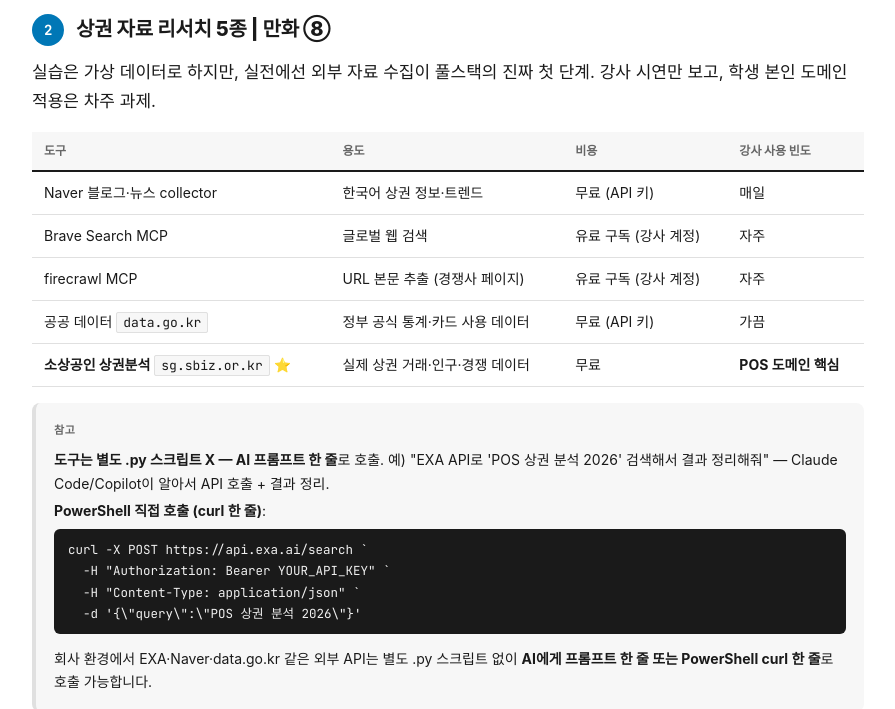
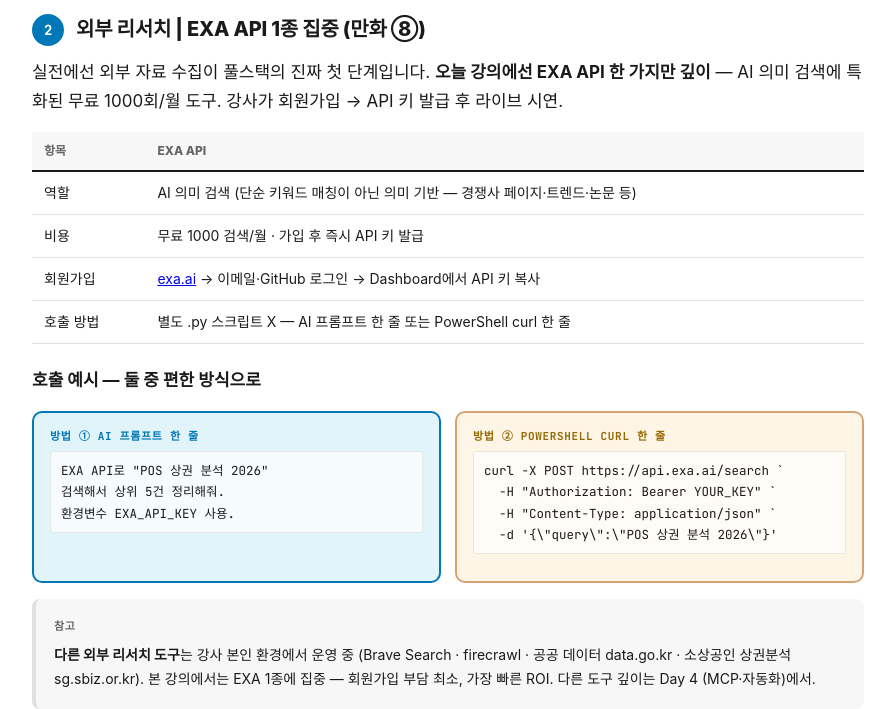
Before and after one commit to daniel8824-del/claude-pos-fullstack-day2, a Jekyll site: the page docs/index.html, which Jekyll copies as it is, in a window 1280 px wide and 1400 px high, scrolled down 8092 px, cut to the strip 243-952 px from the top of the window. Shown: the whole strip, without its empty margins (192-1087 px from the left). Built offline with Jekyll 4.4.1, drawn with Linux system fonts in a browser that asks for light colours; some web fonts are replaced; some of the changed text lies outside the part shown.

Commit message:
feat: Custom Agent + 서브에이전트 + 팀체제 § 신설 + EXA 1종 집중
강의안 누락 보완:
- Day 1 4차시 라이트닝 ③에서 'agents/*.agent.md Day 2 본편'으로 예고됐으나
  사이트에 누락 → 신규 § Custom Agent 추가
- POS 거래 검증 에이전트 예시 (Day 1 line 814~838 그대로 인용)
- 강사(.claude/agents/) vs 수강생(agents/ · .github/agents/) 저장 위치
- 팀체제 5 specialist 매핑 (coordinator/planner/implementer/reviewer/security)
- Copilot 공식 지원 — /fleet, Mission Control, Enable Subagent 옵션
- 공식 출처 4건 (docs.github.com / github.blog / Copilot CLI / awesome-copilot)

외부 리서치 정리:
- Naver/Brave/firecrawl/공공데이터/sg.sbiz 5종 → EXA 1종 집중
- 회원가입 + API 키 발급 안내 (exa.ai)
- 호출 2가지 (AI 프롬프트 한 줄 / PowerShell curl 한 줄)
- 다른 도구는 강사 사례 + Day 4 깊이로 이연

이유: 사용자 질문 반영
- 서브에이전트·팀체제 Copilot에서 가능 → 공식 지원 명시
- 강의안에서 누락 추가 → Custom Agent 본편
- Naver 안 쓰고 EXA만 → 외부 리서치 단순화

Co-Authored-By: Claude Opus 4.7 (1M context) <noreply@anthropic.com>

```diff
--- a/docs/index.html
+++ b/docs/index.html
@@ -757,29 +758,40 @@
     <figcaption><strong>만화 ④</strong> | CLAUDE.md = 가게 운영 매뉴얼 (AI에게 회사 룰 가르치기)</figcaption>
   </figure>
 
-  <h3><span class="step-num">2</span>상권 자료 리서치 5종 | 만화 ⑧</h3>
+  <h3><span class="step-num">2</span>외부 리서치 | EXA API 1종 집중 (만화 ⑧)</h3>
 
-  <p>실습은 가상 데이터로 하지만, 실전에선 외부 자료 수집이 풀스택의 진짜 첫 단계. 강사 시연만 보고, 학생 본인 도메인 적용은 차주 과제.</p>
+  <p>실전에선 외부 자료 수집이 풀스택의 진짜 첫 단계입니다. <strong>오늘 강의에선 EXA API 한 가지만 깊이</strong> — AI 의미 검색에 특화된 무료 1000회/월 도구. 강사가 회원가입 → API 키 발급 후 라이브 시연.</p>
 
   <table>
-    <thead><tr><th>도구</th><th>용도</th><th>비용</th><th>강사 사용 빈도</th></tr></thead>
+    <thead><tr><th>항목</th><th>EXA API</th></tr></thead>
     <tbody>
-      <tr><td>Naver 블로그·뉴스 collector</td><td>한국어 상권 정보·트렌드</td><td>무료 (API 키)</td><td>매일</td></tr>
-      <tr><td>Brave Search MCP</td><td>글로벌 웹 검색</td><td>유료 구독 (강사 계정)</td><td>자주</td></tr>
-      <tr><td>firecrawl MCP</td><td>URL 본문 추출 (경쟁사 페이지)</td><td>유료 구독 (강사 계정)</td><td>자주</td></tr>
-      <tr><td>공공 데이터 <code class="inline">data.go.kr</code></td><td>정부 공식 통계·카드 사용 데이터</td><td>무료 (API 키)</td><td>가끔</td></tr>
-      <tr><td><strong>소상공인 상권분석</strong> <code class="inline">sg.sbiz.or.kr</code> ⭐</td><td>실제 상권 거래·인구·경쟁 데이터</td><td>무료</td><td><strong>POS 도메인 핵심</strong></td></tr>
+      <tr><td>역할</td><td>AI 의미 검색 (단순 키워드 매칭이 아닌 의미 기반 — 경쟁사 페이지·트렌드·논문 등)</td></tr>
+      <tr><td>비용</td><td>무료 1000 검색/월 · 가입 후 즉시 API 키 발급</td></tr>
+      <tr><td>회원가입</td><td><a href="https://exa.ai/" target="_blank">exa.ai</a> → 이메일·GitHub 로그인 → Dashboard에서 API 키 복사</td></tr>
+      <tr><td>호출 방법</td><td>별도 .py 스크립트 X — AI 프롬프트 한 줄 또는 PowerShell curl 한 줄</td></tr>
     </tbody>
   </table>
 
-  <div class="reference">
-    <p><strong>도구는 별도 .py 스크립트 X — AI 프롬프트 한 줄</strong>로 호출. 예) "EXA API로 'POS 상권 분석 2026' 검색해서 결과 정리해줘" — Claude Code/Copilot이 알아서 API 호출 + 결과 정리.</p>
-    <p><strong>PowerShell 직접 호출 (curl 한 줄)</strong>:</p>
-    <pre style="background:#1a1a1a;color:#f0f0f0;padding:10px 14px;border-radius:6px;font-size:12.5px;margin-top:6px;">curl -X POST https://api.exa.ai/search `
-  -H "Authorization: Bearer YOUR_API_KEY" `
+  <h4>호출 예시 — 둘 중 편한 방식으로</h4>
+
+  <div class="dual-track">
+    <div class="track instr">
+      <div class="track-h">방법 ① AI 프롬프트 한 줄</div>
+      <pre>EXA API로 "POS 상권 분석 2026"
+검색해서 상위 5건 정리해줘.
+환경변수 EXA_API_KEY 사용.</pre>
+    </div>
+    <div class="track stu">
+      <div class="track-h">방법 ② PowerShell curl 한 줄</div>
+      <pre>curl -X POST https://api.exa.ai/search `
+  -H "Authorization: Bearer YOUR_KEY" `
   -H "Content-Type: application/json" `
   -d '{\"query\":\"POS 상권 분석 2026\"}'</pre>
-    <p>회사 환경에서 EXA·Naver·data.go.kr 같은 외부 API는 별도 .py 스크립트 없이 <strong>AI에게 프롬프트 한 줄 또는 PowerShell curl 한 줄</strong>로 호출 가능합니다.</p>
+    </div>
+  </div>
+
+  <div class="reference">
+    <p><strong>다른 외부 리서치 도구</strong>는 강사 본인 환경에서 운영 중 (Brave Search · firecrawl · 공공 데이터 data.go.kr · 소상공인 상권분석 sg.sbiz.or.kr). 본 강의에서는 EXA 1종에 집중 — 회원가입 부담 최소, 가장 빠른 ROI. 다른 도구 깊이는 Day 4 (MCP·자동화)에서.</p>
   </div>
 
   <figure class="comic">
@@ -1077,6 +1089,105 @@ agentmemory = AI 에이전트의 평생 일기장 (강사 환경 예시)
   </div>
 </section>
 
+<!-- §Custom Agent + 서브에이전트 + 팀체제 (강의안 line 814~838 Day 2 본편 누락 보완) -->
+<section id="agents">
+  <span class="section-tag">§ Custom Agent · 서브에이전트 · 팀체제</span>
+  <h2>스킬보다 <span class="accent">더 자율적인 단위</span> — Custom Agent</h2>
+  <p class="lead">
+    SKILL은 "특정 분야 전문 매뉴얼"이고, <strong>Custom Agent는 자기 임무·도구·모델을 가진 독립 일꾼</strong>입니다. 메인 에이전트가 필요할 때 자동으로 위임 → 서브에이전트가 결과 가져옴 → 메인이 정리. 큰 작업을 specialist 여러 명에게 나눠 시키는 게 팀체제.
+  </p>
+
+  <h3><span class="step-num">1</span>핵심 개념 — Custom Agent (.agent.md)</h3>
+  <table class="concept-table">
+    <thead><tr><th>개념</th><th>정의</th></tr></thead>
+    <tbody>
+      <tr>
+        <td>Custom Agent<span class="term">.agent.md</span></td>
+        <td>독립 임무·도구·모델을 가진 에이전트. 메인이 필요할 때 자동 위임 (intent matching).</td>
+      </tr>
+      <tr>
+        <td>서브에이전트<span class="term">sub-agent</span></td>
+        <td>메인 에이전트의 위임 호출로만 동작. read-only / 코딩 / 리뷰 등 좁은 역할.</td>
+      </tr>
+      <tr>
+        <td>팀체제<span class="term">Multi-agent orchestration</span></td>
+        <td>Coordinator + Planner + Implementer + Reviewer 같은 specialist 조합. 큰 작업 분담.</td>
+      </tr>
+    </tbody>
+  </table>
+
+  <h3><span class="step-num">2</span>예시 — POS 거래 검증 에이전트</h3>
+  <p>강사 본인이 운영 중인 POS 거래 검증 에이전트 정의 (Day 1 4차시 라이트닝에서 미리 본 것):</p>
+
+  <pre style="background:#1a1a1a;color:#f0f0f0;padding:18px 22px;border-radius:8px;font-size:13px;">
+---
+name: pos-tx-verifier
+description: POS 거래 로그 이상 패턴 자동 탐지. 사용자가 "거래 검증", "이상 패턴", "결제 이상" 언급 시 자동 발동.
+model: sonnet
+tools: Read, Bash, Grep
+---
+
+# POS Transaction Verifier
+
+## 임무
+Oracle DB 거래 로그 → 이상 패턴 3종 탐지:
+- 동일 단말 1초 내 중복 결제
+- 거래 취소 누락 (chargeback)
+- 야간 시간대 비정상 금액 (1AM~5AM, 평균 5배 이상)
+
+## 보고 형식
+- 발견 건수
+- 케이스별 timestamp · terminal_id
+- 후속 조치 권장 사항</pre>
+
+  <h3><span class="step-num">3</span>저장 위치 — 강사(Claude Code) vs 수강생(Copilot)</h3>
+
+  <div class="dual-track">
+    <div class="track instr">
+      <div class="track-h">강사 (Claude Code)</div>
+      <pre>프로젝트: .claude/agents/{name}.agent.md
+글로벌:   ~/.claude/agents/{name}.agent.md
+
+# 호출 방식
+- 메인이 자동 위임 (intent matching)
+- 또는 명시: "pos-tx-verifier로
+  거래 로그 검증해줘"</pre>
+    </div>
+    <div class="track stu">
+      <div class="track-h">수강생 (GitHub Copilot)</div>
+      <pre>프로젝트: agents/{name}.agent.md
+또는:     .github/agents/{name}.agent.md
+
+# 호출 방식
+- IDE Settings → Chat → "Enable Subagent"
+- Copilot CLI: /fleet (백그라운드 서브)
+- Mission Control: @docs-agent · @test-agent</pre>
+    </div>
+  </div>
+
+  <h3><span class="step-num">4</span>팀체제 — Coordinator + Specialists</h3>
+  <p>큰 작업을 한 명에게 시키지 말고 specialist 여러 명에게 나눠 위임:</p>
+
+  <table>
+    <thead><tr><th>역할</th><th>임무</th><th>강사 (OMC)</th><th>수강생 (Copilot)</th></tr></thead>
+    <tbody>
+      <tr><td><strong>Coordinator</strong></td><td>전체 워크플로우 지휘</td><td>prometheus (planning)</td><td>Mission Control 메인</td></tr>
+      <tr><td><strong>Planner</strong></td><td>설계 계획 작성</td><td>metis (pre-planning)</td><td>@planner.agent.md</td></tr>
+      <tr><td><strong>Implementer</strong></td><td>실제 코딩</td><td>executor</td><td>@implementer.agent.md</td></tr>
+      <tr><td><strong>Reviewer</strong></td><td>코드 리뷰·QA</td><td>code-reviewer · momus</td><td>@reviewer.agent.md</td></tr>
+      <tr><td><strong>Security</strong></td><td>보안 검수</td><td>security-reviewer</td><td>@security.agent.md</td></tr>
+    </tbody>
+  </table>
+
+  <div class="field-case">
+    <strong>POS 적용 예시</strong>: "야간 결제 이상 분석 + 자동 차단 룰 PR" 같은 큰 작업을 한 에이전트에게 시키면 빠짐·실수 발생. <strong>Coordinator가 5명 specialist에 분담</strong> → planner(룰 설계) · implementer(코드) · reviewer(테스트) · security(취약점) · documenter(PR 본문). 강사 본인 6개월 운영 — 큰 작업 ROI 3~5배.
+  </div>
+
+  <div class="reference">
+    <p><strong>공식 출처</strong> | <a href="https://docs.github.com/en/copilot/how-tos/copilot-sdk/use-copilot-sdk/custom-agents" target="_blank">GitHub Copilot Custom Agents & Sub-agent Orchestration</a> · <a href="https://github.blog/ai-and-ml/github-copilot/how-to-orchestrate-agents-using-mission-control/" target="_blank">Mission Control 멀티 에이전트 오케스트레이션</a> · <a href="https://github.com/features/copilot/cli" target="_blank">Copilot CLI /fleet</a> · <a href="https://github.com/github/awesome-copilot/blob/main/AGENTS.md" target="_blank">awesome-copilot agents/ 카탈로그</a></p>
+  </div>
+</section>
+
 <!-- §4 8차시 -->
 <section id="ch4">
   <span class="section-tag">§ 8차시 · 11:00 ~ 12:00</span>
```
Also changed, not shown: other parts of docs/index.html (+1 -0 lines).
